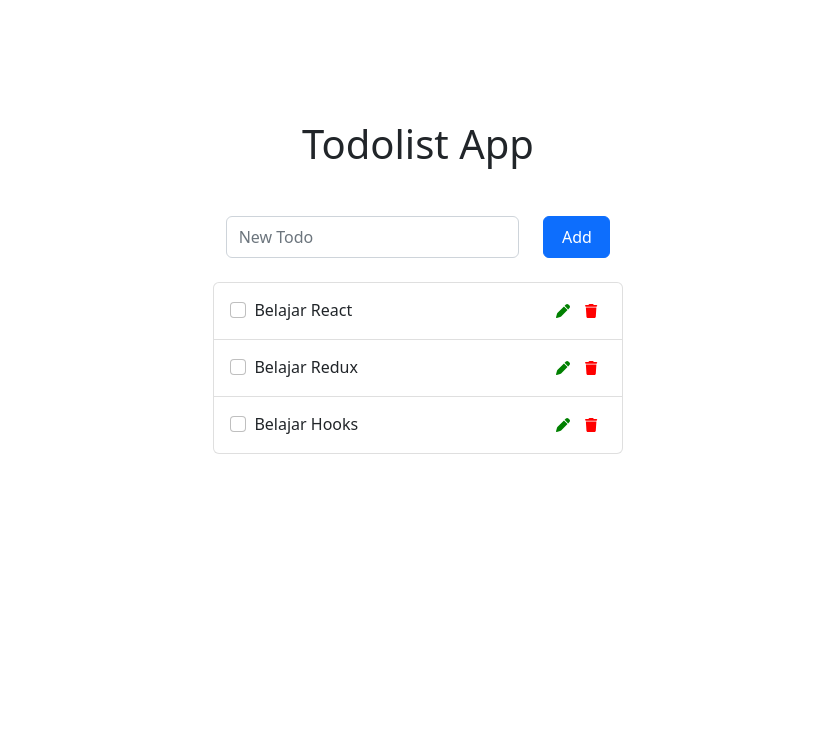
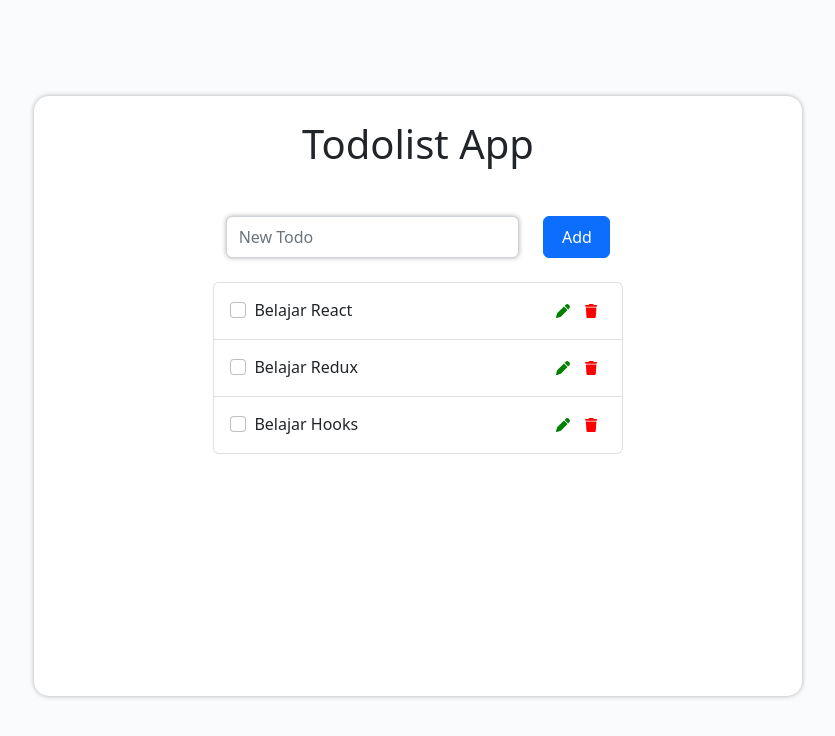
Before and after one commit to royanlord/skilvul-todolist-app, a React (Vite) app: page / in a window 1280 px wide. Shown: the top 736 px of the page, without its empty margins (222-1057 px from the left). Built offline with nearby package versions, Linux system fonts and the light colour scheme.

Commit message:
change backgroundcolor

```diff
--- a/src/App.css
+++ b/src/App.css
@@ -4,11 +4,17 @@
   padding: 0;
 } */
 
+body {
+  background-color: #f9fbfd;
+}
+
 .box {
   width: 60%;
   margin-top: 12vh;
   height: 75vh;
   border-radius: 15px;
+  box-shadow: 0 0 5px rgba(0, 0, 0, 0.3);
+  background-color: white;
 }
 
 form {
@@ -17,6 +23,10 @@ form {
 
 .todos {
   width: 55%;
+}
+
+input[type="text"] {
+  box-shadow: 0 0 5px rgba(0, 0, 0, 0.3);
 }
 
 .form-check-label {
```
